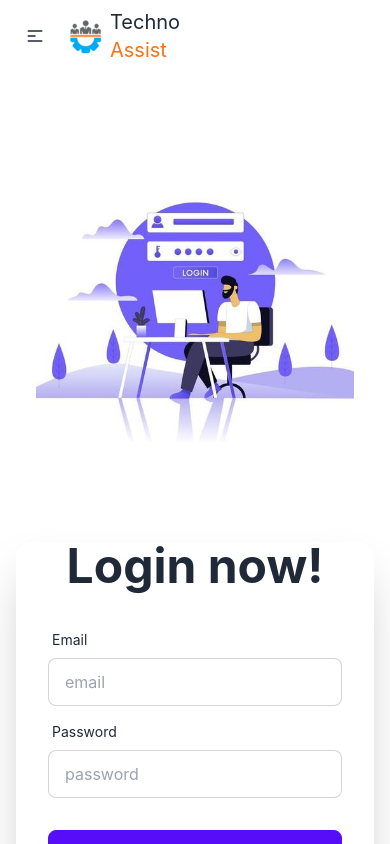
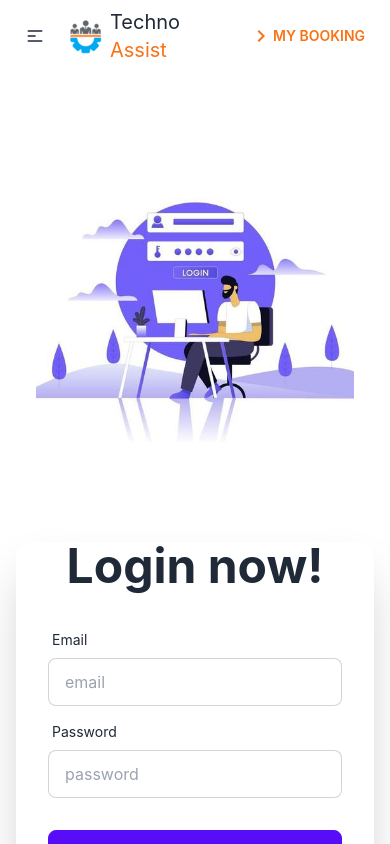
Before and after one commit to RN1216/Techno-Assist, a React (Create React App) app: page /login in a window 390 px wide. Shown: the top 844 px of the page. Built offline with nearby package versions, Linux system fonts and the light colour scheme; no server answers.

Commit message:
dashboard setup

```diff
--- a/src/Layout/DashBoard.js
+++ b/src/Layout/DashBoard.js
@@ -11,7 +11,7 @@ const DashBoard = () => {
   <input id="my-drawer-2" type="checkbox" className="drawer-toggle" />
   <div className="drawer-content flex flex-col items-center justify-center">
   <Outlet></Outlet>
-    <label htmlFor="my-drawer-2" className="btn btn-primary drawer-button lg:hidden">Open drawer</label>
+
 
   </div>
   <div className="drawer-side">
--- a/src/Sheard/Header/Navbar.js
+++ b/src/Sheard/Header/Navbar.js
@@ -30,6 +30,7 @@ const Navbar = () => {
               />
             </svg>
           </label>
+
           <ul
             tabIndex={0}
             className="menu menu-compact dropdown-content mt-3 p-2 shadow bg-base-100 rounded-box w-52"
@@ -66,13 +67,27 @@ const Navbar = () => {
               <Link to="/blog">Blog</Link>
             </li>
           </ul>
+
         </div>
+
         <img src={logo} alt="" />
         <Link className=" normal-case text-xl">
           Techno{" "}
           <span className=" normal-case text-xl text-orange-500">Assist</span>
         </Link>
       </div>
+      <label htmlFor="my-drawer-2"
+      className="btn btn-ghost navbar-end drawer-button text-orange-500 lg:hidden ">
+      <svg
+                  className="fill-current"
+                  xmlns="http://www.w3.org/2000/svg"
+                  width="24"
+                  height="24"
+                  viewBox="0 0 24 24"
+                >
+                  <path d="M8.59,16.58L13.17,12L8.59,7.41L10,6L16,12L10,18L8.59,16.58Z" />
+                </svg>
+        My Booking</label>
       <div className="navbar-end hidden lg:flex">
         <ul className="menu menu-horizontal p-0 ">
           <li>
@@ -104,6 +119,9 @@ const Navbar = () => {
             </ul>
           </li>
           <li>
+
+          </li>
+          <li>
             <Link to="/blog">Blog</Link>
           </li>
           {user?.email ? (
@@ -129,6 +147,7 @@ const Navbar = () => {
         </>
       )}
         </ul>
+
       </div>
     </div>
   );
```
